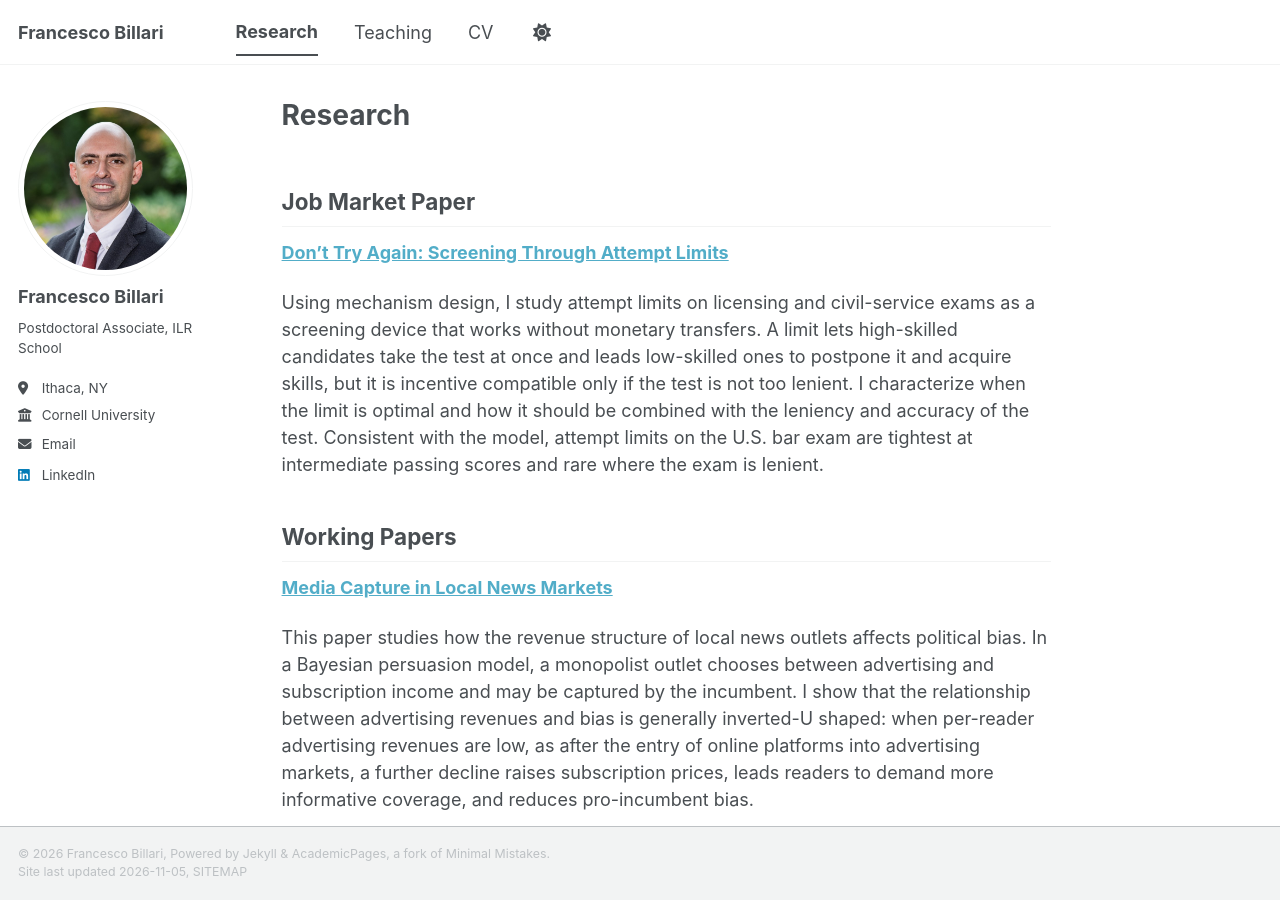
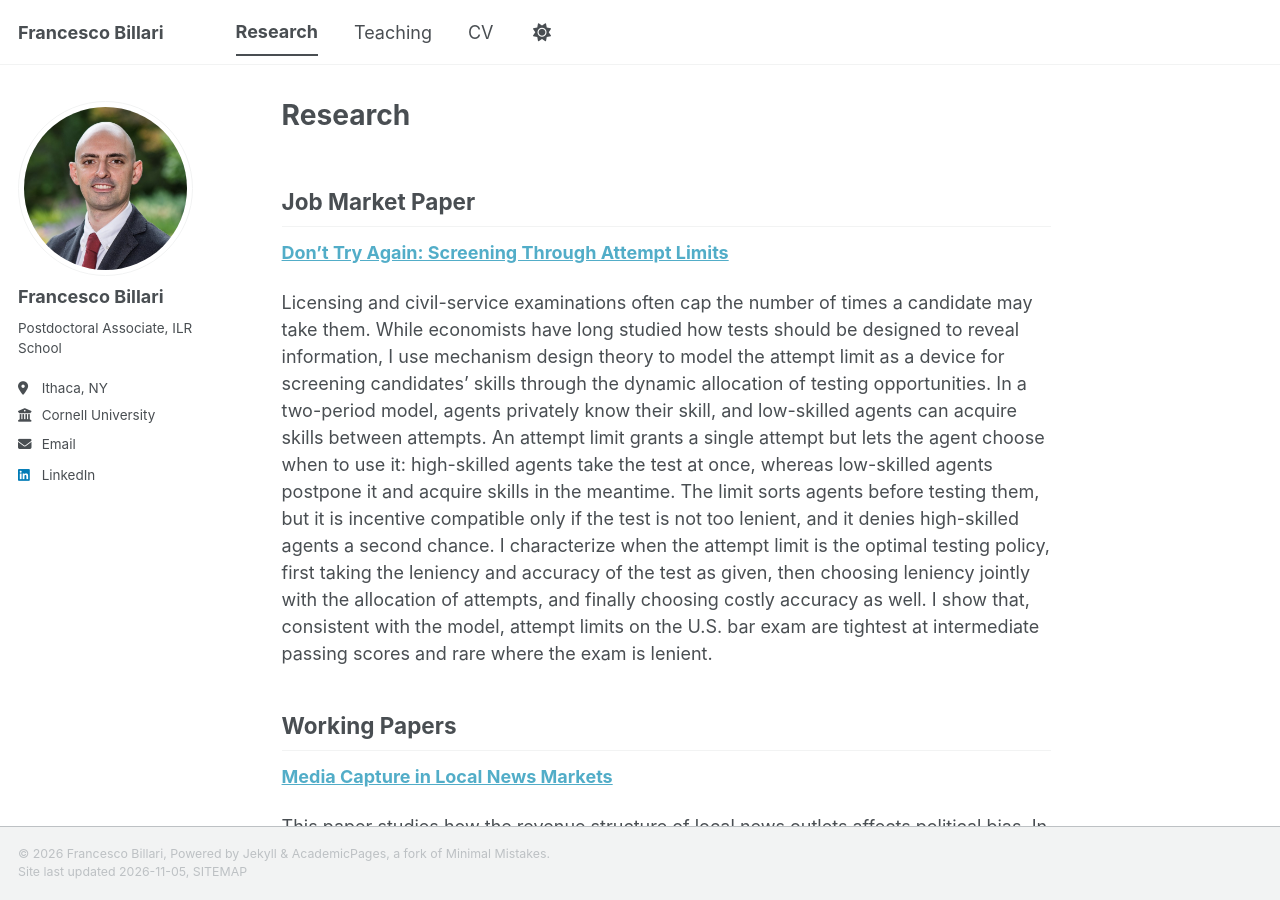
Before and after one commit to fbillari/fbillari.github.io, a Jekyll site: the page built from _pages/research.md, in a window 1280 px wide and 900 px high. Built offline with Jekyll 4.4.1, drawn with Linux system fonts in a browser that asks for light colours; a script bundle is joined from its source files by our own code; a style sheet for code colours, icons or effects is not loaded.

Commit message:
Add files via upload

```diff
--- a/_pages/research.md
+++ b/_pages/research.md
@@ -6,13 +6,13 @@ author_profile: true
 
 ## Job Market Paper
 
-**[Don't Try Again: Screening Through Attempt Limits](https://www.dropbox.com/scl/fi/lfiqb88plrpk2ue6ch97l/Don-t-Try-Again-Screening-Through-Attempt-Limits.pdf?rlkey=l8glktletyzizeo5rv0pv1jiy&st=x13qbyi6&dl=0)**
+**[Don't Try Again: Screening Through Attempt Limits](/files/Billari_Dont_Try_Again.pdf)**
 
-Using mechanism design, I study attempt limits on licensing and civil-service exams as a screening device that works without monetary transfers. A limit lets high-skilled candidates take the test at once and leads low-skilled ones to postpone it and acquire skills, but it is incentive compatible only if the test is not too lenient. I characterize when the limit is optimal and how it should be combined with the leniency and accuracy of the test. Consistent with the model, attempt limits on the U.S. bar exam are tightest at intermediate passing scores and rare where the exam is lenient.
+Licensing and civil-service examinations often cap the number of times a candidate may take them. While economists have long studied how tests should be designed to reveal information, I use mechanism design theory to model the attempt limit as a device for screening candidates' skills through the dynamic allocation of testing opportunities. In a two-period model, agents privately know their skill, and low-skilled agents can acquire skills between attempts. An attempt limit grants a single attempt but lets the agent choose when to use it: high-skilled agents take the test at once, whereas low-skilled agents postpone it and acquire skills in the meantime. The limit sorts agents before testing them, but it is incentive compatible only if the test is not too lenient, and it denies high-skilled agents a second chance. I characterize when the attempt limit is the optimal testing policy, first taking the leniency and accuracy of the test as given, then choosing leniency jointly with the allocation of attempts, and finally choosing costly accuracy as well. I show that, consistent with the model, attempt limits on the U.S. bar exam are tightest at intermediate passing scores and rare where the exam is lenient.
 
 ## Working Papers
 
-**[Media Capture in Local News Markets](https://www.dropbox.com/scl/fi/8z5iulaxpmwifv676by4d/Media-Capture-in-Local-News-Markets.pdf?rlkey=sphojbbq904fnm9s73kec2ugo&st=zdtuny26&dl=0)**
+**[Media Capture in Local News Markets](/files/Billari_Media_Capture_Local_News.pdf)**
 
 This paper studies how the revenue structure of local news outlets affects political bias. In a Bayesian persuasion model, a monopolist outlet chooses between advertising and subscription income and may be captured by the incumbent. I show that the relationship between advertising revenues and bias is generally inverted-U shaped: when per-reader advertising revenues are low, as after the entry of online platforms into advertising markets, a further decline raises subscription prices, leads readers to demand more informative coverage, and reduces pro-incumbent bias.
 
@@ -26,6 +26,6 @@ How competition among jurisdictions for mobile professionals shapes attempt limi
 
 A dynamic model of repeated attempts, calibrated to U.S. bar exam data, that decomposes the effect of attempt limits into the exclusion of candidates who exhaust their attempts and candidates' responses to the limit.
 
-**[Visual Media Bias: Evidence from Computer Vision and Machine Learning](https://drive.google.com/file/d/1OMtMPAb0A3guQaql3Bm8mkIZAQ4UU8i9/view?usp=sharing)** (Note)
+**[Visual Media Bias: Evidence from Computer Vision and Machine Learning](/files/Billari_Visual_Media_Bias.pdf)** (Note)
 
 Whether newspapers use less flattering photographs of politicians from the opposing party, measured with computer vision and identified from the moment a candidate becomes the presumptive nominee.
```
Also changed, not shown: _pages/about.md (+2 -2 lines), 4 other files.
